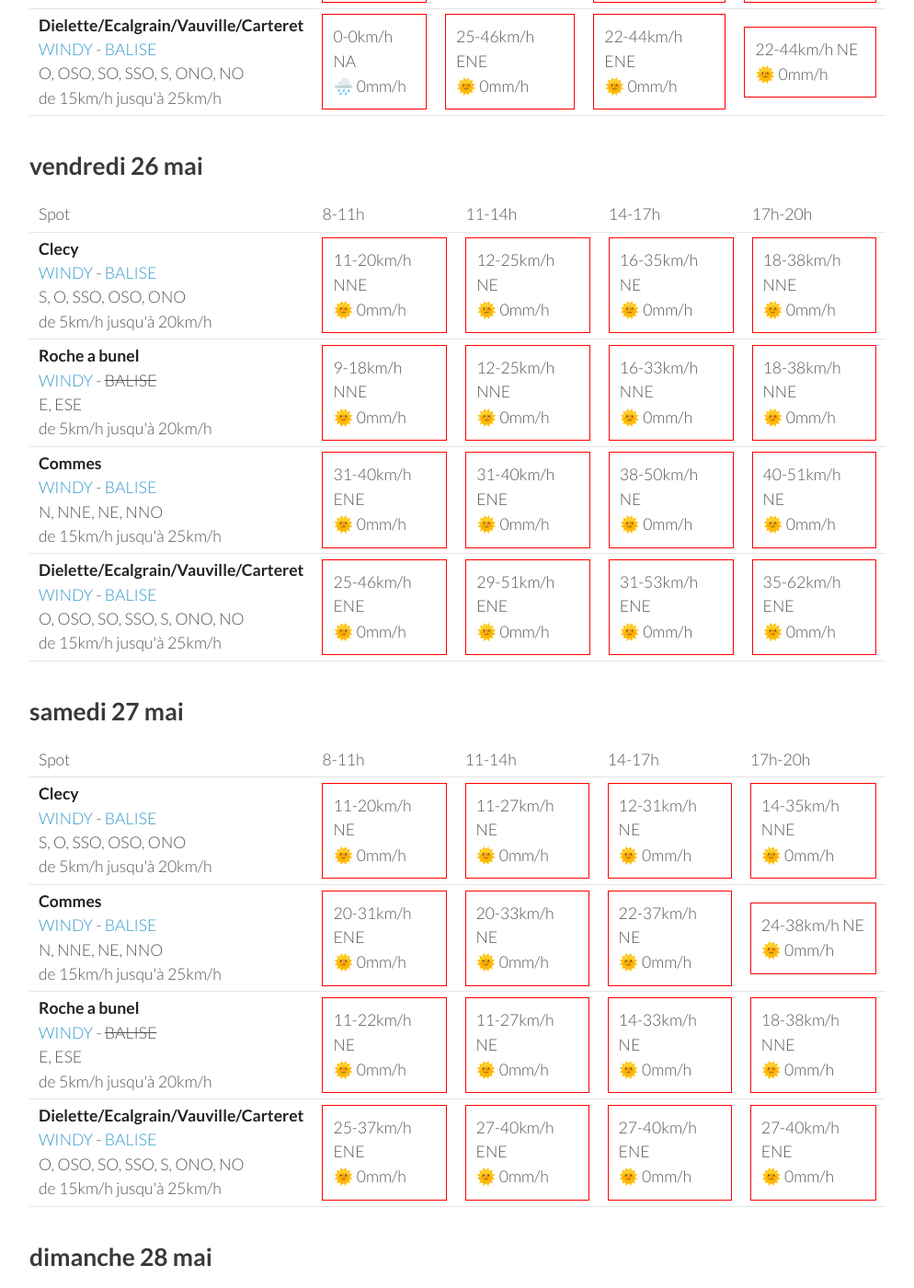
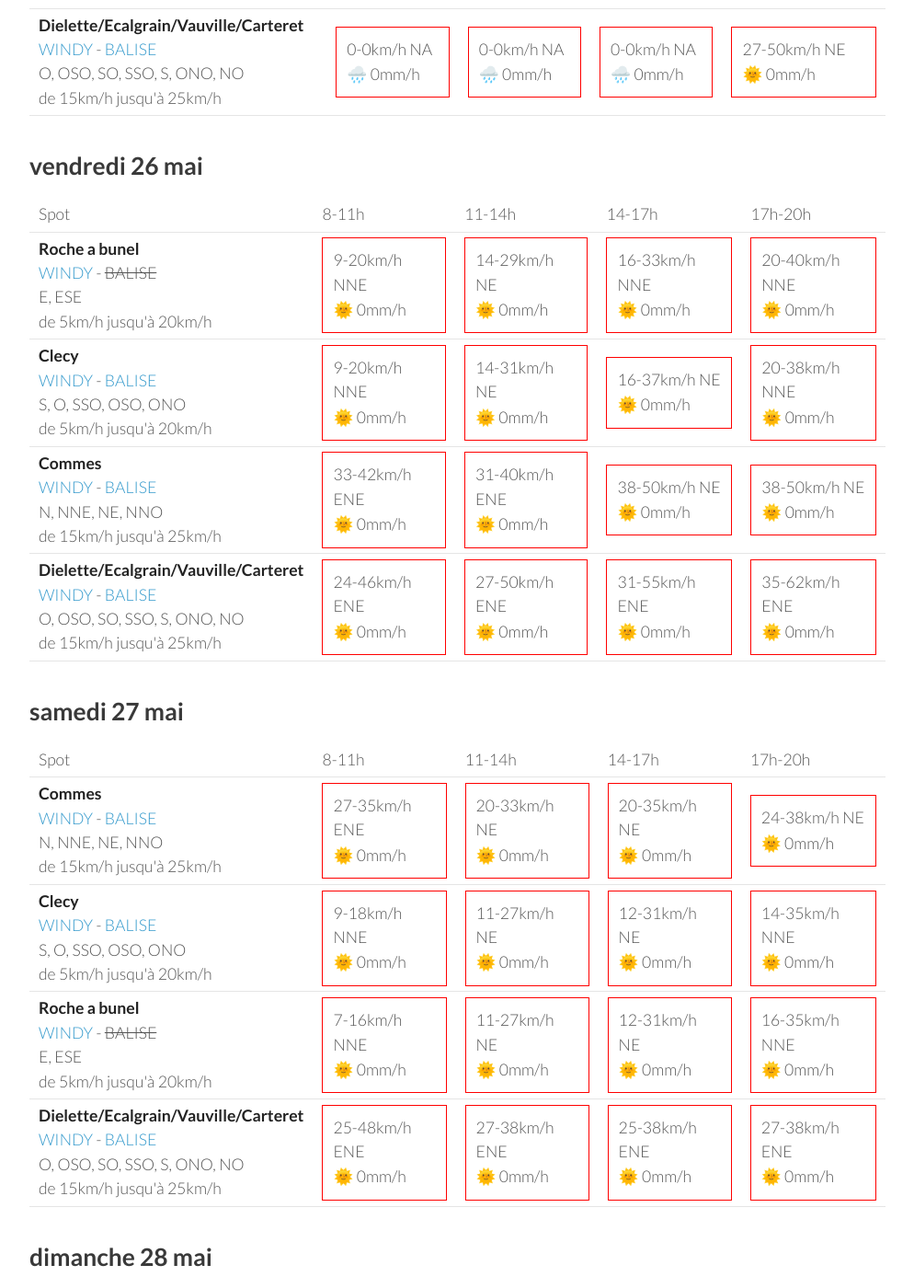
Before and after one commit to parapente-dans-le-nord/parapente-dans-le-nord.github.io, a Jekyll site: the page built from normandie.markdown, in a window 1280 px wide and 1400 px high, scrolled down 707 px. Shown: the whole window at 92% size, without its empty margins (26-1020 px from the left). Built offline with Jekyll 4.4.1, drawn with Linux system fonts in a browser that asks for light colours; some of the changed text lies outside the part shown.

Commit message:
update index.markdown

```diff
--- a/normandie.markdown
+++ b/normandie.markdown
@@ -25,36 +25,36 @@ page mise à jour le jeudi 25 mai 17:46
         <td><strong>Clecy</strong><br><a href="https://windy.com/48.929/-0.470?48.516,-0.470,8">WINDY</a> - <span class=""><a href="http://www.balisemeteo.com/balise.php?idBalise=122">BALISE</a> </span><br> <span class="vent-favorable">S, O, SSO, OSO, ONO</span><br><span class="force-vent">de 5km/h jusqu'à 20km/h</span> </td>
 
             <td><div class="not-flyable"><p>0-0km/h NA</p><p>🌧️ 0mm/h</p></div></td>
-            <td><div class="not-flyable"><p>18-38km/h NE</p><p>🌞 0mm/h</p></div></td>
-            <td><div class="not-flyable"><p>18-37km/h NE</p><p>🌞 0mm/h</p></div></td>
-            <td><div class="not-flyable"><p>24-46km/h NNE</p><p>🌞 0mm/h</p></div></td>
+            <td><div class="not-flyable"><p>0-0km/h NA</p><p>🌧️ 0mm/h</p></div></td>
+            <td><div class="not-flyable"><p>0-0km/h NA</p><p>🌧️ 0mm/h</p></div></td>
+            <td><div class="not-flyable"><p>22-48km/h NNE</p><p>🌞 0mm/h</p></div></td>
 
     </tr>
 <tr>
         <td><strong>Commes</strong><br><a href="https://windy.com/49.346/-0.726?48.936,-0.726,8">WINDY</a> - <span class=""><a href="http://www.balisemeteo.com/balise.php?idBalise=158">BALISE</a> </span><br> <span class="vent-favorable">N, NNE, NE, NNO</span><br><span class="force-vent">de 15km/h jusqu'à 25km/h</span> </td>
 
             <td><div class="not-flyable"><p>0-0km/h NA</p><p>🌧️ 0mm/h</p></div></td>
-            <td><div class="not-flyable"><p>35-44km/h NE</p><p>🌞 0mm/h</p></div></td>
-            <td><div class="not-flyable"><p>31-44km/h NE</p><p>🌞 0mm/h</p></div></td>
-            <td><div class="not-flyable"><p>35-44km/h NE</p><p>🌞 0mm/h</p></div></td>
+            <td><div class="not-flyable"><p>0-0km/h NA</p><p>🌧️ 0mm/h</p></div></td>
+            <td><div class="not-flyable"><p>0-0km/h NA</p><p>🌧️ 0mm/h</p></div></td>
+            <td><div class="not-flyable"><p>37-48km/h NE</p><p>🌞 0mm/h</p></div></td>
 
     </tr>
 <tr>
         <td><strong>Roche a bunel</strong><br><a href="https://windy.com/48.993/-0.499?48.580,-0.499,8">WINDY</a> - <span class="no-balise"> BALISE </span><br> <span class="vent-favorable">E, ESE</span><br><span class="force-vent">de 5km/h jusqu'à 20km/h</span> </td>
 
             <td><div class="not-flyable"><p>0-0km/h NA</p><p>🌧️ 0mm/h</p></div></td>
-            <td><div class="not-flyable"><p>16-35km/h NE</p><p>🌞 0mm/h</p></div></td>
-            <td><div class="not-flyable"><p>18-37km/h NNE</p><p>🌞 0mm/h</p></div></td>
-            <td><div class="not-flyable"><p>22-44km/h NNE</p><p>🌞 0mm/h</p></div></td>
+            <td><div class="not-flyable"><p>0-0km/h NA</p><p>🌧️ 0mm/h</p></div></td>
+            <td><div class="not-flyable"><p>0-0km/h NA</p><p>🌧️ 0mm/h</p></div></td>
+            <td><div class="not-flyable"><p>24-48km/h NNE</p><p>🌞 0mm/h</p></div></td>
 
     </tr>
 <tr>
         <td><strong>Dielette/Ecalgrain/Vauville/Carteret</strong><br><a href="https://windy.com/49.650/-1.856?49.243,-1.856,8">WINDY</a> - <span class=""><a href="http://www.balisemeteo.com/balise.php?idBalise=81">BALISE</a> </span><br> <span class="vent-favorable">O, OSO, SO, SSO, S, ONO, NO</span><br><span class="force-vent">de 15km/h jusqu'à 25km/h</span> </td>
 
             <td><div class="not-flyable"><p>0-0km/h NA</p><p>🌧️ 0mm/h</p></div></td>
-            <td><div class="not-flyable"><p>25-46km/h ENE</p><p>🌞 0mm/h</p></div></td>
-            <td><div class="not-flyable"><p>22-44km/h ENE</p><p>🌞 0mm/h</p></div></td>
-            <td><div class="not-flyable"><p>22-44km/h NE</p><p>🌞 0mm/h</p></div></td>
+            <td><div class="not-flyable"><p>0-0km/h NA</p><p>🌧️ 0mm/h</p></div></td>
+            <td><div class="not-flyable"><p>0-0km/h NA</p><p>🌧️ 0mm/h</p></div></td>
+            <td><div class="not-flyable"><p>27-50km/h NE</p><p>🌞 0mm/h</p></div></td>
 
     </tr>
 
@@ -74,41 +74,41 @@ page mise à jour le jeudi 25 mai 17:46
       <td>17h-20h</td>
     </tr>
 <tr>
-        <td><strong>Clecy</strong><br><a href="https://windy.com/48.929/-0.470?48.516,-0.470,8">WINDY</a> - <span class=""><a href="http://www.balisemeteo.com/balise.php?idBalise=122">BALISE</a> </span><br> <span class="vent-favorable">S, O, SSO, OSO, ONO</span><br><span class="force-vent">de 5km/h jusqu'à 20km/h</span> </td>
+        <td><strong>Roche a bunel</strong><br><a href="https://windy.com/48.993/-0.499?48.580,-0.499,8">WINDY</a> - <span class="no-balise"> BALISE </span><br> <span class="vent-favorable">E, ESE</span><br><span class="force-vent">de 5km/h jusqu'à 20km/h</span> </td>
 
-            <td><div class="not-flyable"><p>11-20km/h NNE</p><p>🌞 0mm/h</p></div></td>
-            <td><div class="not-flyable"><p>12-25km/h NE</p><p>🌞 0mm/h</p></div></td>
-            <td><div class="not-flyable"><p>16-35km/h NE</p><p>🌞 0mm/h</p></div></td>
-            <td><div class="not-flyable"><p>18-38km/h NNE</p><p>🌞 0mm/h</p></div></td>
+            <td><div class="not-flyable"><p>9-20km/h NNE</p><p>🌞 0mm/h</p></div></td>
+            <td><div class="not-flyable"><p>14-29km/h NE</p><p>🌞 0mm/h</p></div></td>
+            <td><div class="not-flyable"><p>16-33km/h NNE</p><p>🌞 0mm/h</p></div></td>
+            <td><div class="not-flyable"><p>20-40km/h NNE</p><p>🌞 0mm/h</p></div></td>
 
 
     </tr>
 <tr>
-        <td><strong>Roche a bunel</strong><br><a href="https://windy.com/48.993/-0.499?48.580,-0.499,8">WINDY</a> - <span class="no-balise"> BALISE </span><br> <span class="vent-favorable">E, ESE</span><br><span class="force-vent">de 5km/h jusqu'à 20km/h</span> </td>
+        <td><strong>Clecy</strong><br><a href="https://windy.com/48.929/-0.470?48.516,-0.470,8">WINDY</a> - <span class=""><a href="http://www.balisemeteo.com/balise.php?idBalise=122">BALISE</a> </span><br> <span class="vent-favorable">S, O, SSO, OSO, ONO</span><br><span class="force-vent">de 5km/h jusqu'à 20km/h</span> </td>
 
-            <td><div class="not-flyable"><p>9-18km/h NNE</p><p>🌞 0mm/h</p></div></td>
-            <td><div class="not-flyable"><p>12-25km/h NNE</p><p>🌞 0mm/h</p></div></td>
-            <td><div class="not-flyable"><p>16-33km/h NNE</p><p>🌞 0mm/h</p></div></td>
-            <td><div class="not-flyable"><p>18-38km/h NNE</p><p>🌞 0mm/h</p></div></td>
+            <td><div class="not-flyable"><p>9-20km/h NNE</p><p>🌞 0mm/h</p></div></td>
+            <td><div class="not-flyable"><p>14-31km/h NE</p><p>🌞 0mm/h</p></div></td>
+            <td><div class="not-flyable"><p>16-37km/h NE</p><p>🌞 0mm/h</p></div></td>
+            <td><div class="not-flyable"><p>20-38km/h NNE</p><p>🌞 0mm/h</p></div></td>
 
 
     </tr>
 <tr>
         <td><strong>Commes</strong><br><a href="https://windy.com/49.346/-0.726?48.936,-0.726,8">WINDY</a> - <span class=""><a href="http://www.balisemeteo.com/balise.php?idBalise=158">BALISE</a> </span><br> <span class="vent-favorable">N, NNE, NE, NNO</span><br><span class="force-vent">de 15km/h jusqu'à 25km/h</span> </td>
 
-            <td><div class="not-flyable"><p>31-40km/h ENE</p><p>🌞 0mm/h</p></div></td>
+            <td><div class="not-flyable"><p>33-42km/h ENE</p><p>🌞 0mm/h</p></div></td>
             <td><div class="not-flyable"><p>31-40km/h ENE</p><p>🌞 0mm/h</p></div></td>
             <td><div class="not-flyable"><p>38-50km/h NE</p><p>🌞 0mm/h</p></div></td>
-            <td><div class="not-flyable"><p>40-51km/h NE</p><p>🌞 0mm/h</p></div></td>
+            <td><div class="not-flyable"><p>38-50km/h NE</p><p>🌞 0mm/h</p></div></td>
 
 
     </tr>
 <tr>
         <td><strong>Dielette/Ecalgrain/Vauville/Carteret</strong><br><a href="https://windy.com/49.650/-1.856?49.243,-1.856,8">WINDY</a> - <span class=""><a href="http://www.balisemeteo.com/balise.php?idBalise=81">BALISE</a> </span><br> <span class="vent-favorable">O, OSO, SO, SSO, S, ONO, NO</span><br><span class="force-vent">de 15km/h jusqu'à 25km/h</span> </td>
 
-            <td><div class="not-flyable"><p>25-46km/h ENE</p><p>🌞 0mm/h</p></div></td>
-            <td><div class="not-flyable"><p>29-51km/h ENE</p><p>🌞 0mm/h</p></div></td>
-            <td><div class="not-flyable"><p>31-53km/h ENE</p><p>🌞 0mm/h</p></div></td>
+            <td><div class="not-flyable"><p>24-46km/h ENE</p><p>🌞 0mm/h</p></div></td>
+            <td><div class="not-flyable"><p>27-50km/h ENE</p><p>🌞 0mm/h</p></div></td>
+            <td><div class="not-flyable"><p>31-55km/h ENE</p><p>🌞 0mm/h</p></div></td>
             <td><div class="not-flyable"><p>35-62km/h ENE</p><p>🌞 0mm/h</p></div></td>
 
 
@@ -130,9 +130,19 @@ page mise à jour le jeudi 25 mai 17:46
       <td>17h-20h</td>
     </tr>
 <tr>
+        <td><strong>Commes</strong><br><a href="https://windy.com/49.346/-0.726?48.936,-0.726,8">WINDY</a> - <span class=""><a href="http://www.balisemeteo.com/balise.php?idBalise=158">BALISE</a> </span><br> <span class="vent-favorable">N, NNE, NE, NNO</span><br><span class="force-vent">de 15km/h jusqu'à 25km/h</span> </td>
+
+            <td><div class="not-flyable"><p>27-35km/h ENE</p><p>🌞 0mm/h</p></div></td>
+            <td><div class="not-flyable"><p>20-33km/h NE</p><p>🌞 0mm/h</p></div></td>
+            <td><div class="not-flyable"><p>20-35km/h NE</p><p>🌞 0mm/h</p></div></td>
+            <td><div class="not-flyable"><p>24-38km/h NE</p><p>🌞 0mm/h</p></div></td>
+
+
+    </tr>
+<tr>
         <td><strong>Clecy</strong><br><a href="https://windy.com/48.929/-0.470?48.516,-0.470,8">WINDY</a> - <span class=""><a href="http://www.balisemeteo.com/balise.php?idBalise=122">BALISE</a> </span><br> <span class="vent-favorable">S, O, SSO, OSO, ONO</span><br><span class="force-vent">de 5km/h jusqu'à 20km/h</span> </td>
 
-            <td><div class="not-flyable"><p>11-20km/h NE</p><p>🌞 0mm/h</p></div></td>
+            <td><div class="not-flyable"><p>9-18km/h NNE</p><p>🌞 0mm/h</p></div></td>
             <td><div class="not-flyable"><p>11-27km/h NE</p><p>🌞 0mm/h</p></div></td>
             <td><div class="not-flyable"><p>12-31km/h NE</p><p>🌞 0mm/h</p></div></td>
             <td><div class="not-flyable"><p>14-35km/h NNE</p><p>🌞 0mm/h</p></div></td>
@@ -140,32 +150,22 @@ page mise à jour le jeudi 25 mai 17:46
 
     </tr>
 <tr>
-        <td><strong>Commes</strong><br><a href="https://windy.com/49.346/-0.726?48.936,-0.726,8">WINDY</a> - <span class=""><a href="http://www.balisemeteo.com/balise.php?idBalise=158">BALISE</a> </span><br> <span class="vent-favorable">N, NNE, NE, NNO</span><br><span class="force-vent">de 15km/h jusqu'à 25km/h</span> </td>
-
-            <td><div class="not-flyable"><p>20-31km/h ENE</p><p>🌞 0mm/h</p></div></td>
-            <td><div class="not-flyable"><p>20-33km/h NE</p><p>🌞 0mm/h</p></div></td>
-            <td><div class="not-flyable"><p>22-37km/h NE</p><p>🌞 0mm/h</p></div></td>
-            <td><div class="not-flyable"><p>24-38km/h NE</p><p>🌞 0mm/h</p></div></td>
-
-
-    </tr>
-<tr>
         <td><strong>Roche a bunel</strong><br><a href="https://windy.com/48.993/-0.499?48.580,-0.499,8">WINDY</a> - <span class="no-balise"> BALISE </span><br> <span class="vent-favorable">E, ESE</span><br><span class="force-vent">de 5km/h jusqu'à 20km/h</span> </td>
 
-            <td><div class="not-flyable"><p>11-22km/h NE</p><p>🌞 0mm/h</p></div></td>
+            <td><div class="not-flyable"><p>7-16km/h NNE</p><p>🌞 0mm/h</p></div></td>
             <td><div class="not-flyable"><p>11-27km/h NE</p><p>🌞 0mm/h</p></div></td>
-            <td><div class="not-flyable"><p>14-33km/h NE</p><p>🌞 0mm/h</p></div></td>
-            <td><div class="not-flyable"><p>18-38km/h NNE</p><p>🌞 0mm/h</p></div></td>
+            <td><div class="not-flyable"><p>12-31km/h NE</p><p>🌞 0mm/h</p></div></td>
+            <td><div class="not-flyable"><p>16-35km/h NNE</p><p>🌞 0mm/h</p></div></td>
 
 
     </tr>
 <tr>
         <td><strong>Dielette/Ecalgrain/Vauville/Carteret</strong><br><a href="https://windy.com/49.650/-1.856?49.243,-1.856,8">WINDY</a> - <span class=""><a href="http://www.balisemeteo.com/balise.php?idBalise=81">BALISE</a> </span><br> <span class="vent-favorable">O, OSO, SO, SSO, S, ONO, NO</span><br><span class="force-vent">de 15km/h jusqu'à 25km/h</span> </td>
 
-            <td><div class="not-flyable"><p>25-37km/h ENE</p><p>🌞 0mm/h</p></div></td>
-            <td><div class="not-flyable"><p>27-40km/h ENE</p><p>🌞 0mm/h</p></div></td>
-            <td><div class="not-flyable"><p>27-40km/h ENE</p><p>🌞 0mm/h</p></div></td>
-            <td><div class="not-flyable"><p>27-40km/h ENE</p><p>🌞 0mm/h</p></div></td>
+            <td><div class="not-flyable"><p>25-48km/h ENE</p><p>🌞 0mm/h</p></div></td>
+            <td><div class="not-flyable"><p>27-38km/h ENE</p><p>🌞 0mm/h</p></div></td>
+            <td><div class="not-flyable"><p>25-38km/h ENE</p><p>🌞 0mm/h</p></div></td>
+            <td><div class="not-flyable"><p>27-38km/h ENE</p><p>🌞 0mm/h</p></div></td>
 
 
     </tr>
@@ -188,10 +188,10 @@ page mise à jour le jeudi 25 mai 17:46
 <tr>
         <td><strong>Commes</strong><br><a href="https://windy.com/49.346/-0.726?48.936,-0.726,8">WINDY</a> - <span class=""><a href="http://www.balisemeteo.com/balise.php?idBalise=158">BALISE</a> </span><br> <span class="vent-favorable">N, NNE, NE, NNO</span><br><span class="force-vent">de 15km/h jusqu'à 25km/h</span> </td>
 
-            <td><div class="flyable"><p>16-25km/h NE</p><p>🌞 0mm/h</p></div></td>
-            <td><div class="not-flyable"><p>20-35km/h NE</p><p>🌞 0mm/h</p></div></td>
-            <td><div class="not-flyable"><p>25-42km/h NE</p><p>🌞 0mm/h</p></div></td>
-            <td><div class="not-flyable"><p>27-46km/h NE</p><p>🌞 0mm/h</p></div></td>
+            <td><div class="flyable"><p>16-24km/h NE</p><p>🌞 0mm/h</p></div></td>
+            <td><div class="not-flyable"><p>18-29km/h NE</p><p>🌞 0mm/h</p></div></td>
+            <td><div class="not-flyable"><p>22-37km/h NNE</p><p>🌞 0mm/h</p></div></td>
+            <td><div class="not-flyable"><p>25-42km/h NNE</p><p>🌞 0mm/h</p></div></td>
 
 
     </tr>
@@ -199,9 +199,9 @@ page mise à jour le jeudi 25 mai 17:46
         <td><strong>Dielette/Ecalgrain/Vauville/Carteret</strong><br><a href="https://windy.com/49.650/-1.856?49.243,-1.856,8">WINDY</a> - <span class=""><a href="http://www.balisemeteo.com/balise.php?idBalise=81">BALISE</a> </span><br> <span class="vent-favorable">O, OSO, SO, SSO, S, ONO, NO</span><br><span class="force-vent">de 15km/h jusqu'à 25km/h</span> </td>
 
             <td><div class="not-flyable"><p>18-25km/h NE</p><p>🌞 0mm/h</p></div></td>
+            <td><div class="not-flyable"><p>20-31km/h NE</p><p>🌞 0mm/h</p></div></td>
             <td><div class="not-flyable"><p>24-35km/h NE</p><p>🌞 0mm/h</p></div></td>
             <td><div class="not-flyable"><p>25-37km/h NE</p><p>🌞 0mm/h</p></div></td>
-            <td><div class="not-flyable"><p>29-42km/h ENE</p><p>🌞 0mm/h</p></div></td>
 
 
     </tr>
@@ -218,10 +218,10 @@ page mise à jour le jeudi 25 mai 17:46
 <tr>
         <td><strong>Roche a bunel</strong><br><a href="https://windy.com/48.993/-0.499?48.580,-0.499,8">WINDY</a> - <span class="no-balise"> BALISE </span><br> <span class="vent-favorable">E, ESE</span><br><span class="force-vent">de 5km/h jusqu'à 20km/h</span> </td>
 
-            <td><div class="not-flyable"><p>9-18km/h NNE</p><p>🌞 0mm/h</p></div></td>
-            <td><div class="not-flyable"><p>14-31km/h NNE</p><p>🌞 0mm/h</p></div></td>
-            <td><div class="not-flyable"><p>16-37km/h NE</p><p>🌞 0mm/h</p></div></td>
-            <td><div class="not-flyable"><p>22-44km/h NNE</p><p>🌞 0mm/h</p></div></td>
+            <td><div class="not-flyable"><p>7-18km/h NNE</p><p>🌞 0mm/h</p></div></td>
+            <td><div class="not-flyable"><p>12-29km/h NNE</p><p>🌞 0mm/h</p></div></td>
+            <td><div class="not-flyable"><p>16-35km/h NNE</p><p>🌞 0mm/h</p></div></td>
+            <td><div class="not-flyable"><p>18-40km/h NNE</p><p>🌞 0mm/h</p></div></td>
 
 
     </tr>
@@ -257,7 +257,7 @@ page mise à jour le jeudi 25 mai 17:46
             <td><div class="not-flyable"><p>33-51km/h ENE</p><p>🌞 0mm/h</p></div></td>
             <td><div class="not-flyable"><p>33-53km/h NE</p><p>🌞 0mm/h</p></div></td>
             <td><div class="not-flyable"><p>37-59km/h NE</p><p>🌞 0mm/h</p></div></td>
-            <td><div class="not-flyable"><p>37-61km/h NE</p><p>🌞 0mm/h</p></div></td>
+            <td><div class="not-flyable"><p>35-59km/h NE</p><p>🌞 0mm/h</p></div></td>
 
 
     </tr>
@@ -265,19 +265,19 @@ page mise à jour le jeudi 25 mai 17:46
         <td><strong>Roche a bunel</strong><br><a href="https://windy.com/48.993/-0.499?48.580,-0.499,8">WINDY</a> - <span class="no-balise"> BALISE </span><br> <span class="vent-favorable">E, ESE</span><br><span class="force-vent">de 5km/h jusqu'à 20km/h</span> </td>
 
             <td><div class="not-flyable"><p>18-37km/h NE</p><p>🌞 0mm/h</p></div></td>
-            <td><div class="not-flyable"><p>18-42km/h NE</p><p>🌞 0mm/h</p></div></td>
-            <td><div class="not-flyable"><p>22-46km/h NE</p><p>🌞 0mm/h</p></div></td>
-            <td><div class="not-flyable"><p>25-51km/h NNE</p><p>🌞 0mm/h</p></div></td>
+            <td><div class="not-flyable"><p>20-42km/h NE</p><p>🌞 0mm/h</p></div></td>
+            <td><div class="not-flyable"><p>20-46km/h NE</p><p>🌞 0mm/h</p></div></td>
+            <td><div class="not-flyable"><p>22-48km/h NNE</p><p>🌞 0mm/h</p></div></td>
 
 
     </tr>
 <tr>
         <td><strong>Dielette/Ecalgrain/Vauville/Carteret</strong><br><a href="https://windy.com/49.650/-1.856?49.243,-1.856,8">WINDY</a> - <span class=""><a href="http://www.balisemeteo.com/balise.php?idBalise=81">BALISE</a> </span><br> <span class="vent-favorable">O, OSO, SO, SSO, S, ONO, NO</span><br><span class="force-vent">de 15km/h jusqu'à 25km/h</span> </td>
 
-            <td><div class="not-flyable"><p>38-53km/h ENE</p><p>🌞 0mm/h</p></div></td>
-            <td><div class="not-flyable"><p>40-59km/h ENE</p><p>🌞 0mm/h</p></div></td>
+            <td><div class="not-flyable"><p>37-55km/h ENE</p><p>🌞 0mm/h</p></div></td>
+            <td><div class="not-flyable"><p>38-57km/h ENE</p><p>🌞 0mm/h</p></div></td>
+            <td><div class="not-flyable"><p>42-61km/h ENE</p><p>🌞 0mm/h</p></div></td>
             <td><div class="not-flyable"><p>40-61km/h ENE</p><p>🌞 0mm/h</p></div></td>
-            <td><div class="not-flyable"><p>40-61km/h NE</p><p>🌞 0mm/h</p></div></td>
 
 
     </tr>
@@ -310,9 +310,9 @@ page mise à jour le jeudi 25 mai 17:46
 <tr>
         <td><strong>Commes</strong><br><a href="https://windy.com/49.346/-0.726?48.936,-0.726,8">WINDY</a> - <span class=""><a href="http://www.balisemeteo.com/balise.php?idBalise=158">BALISE</a> </span><br> <span class="vent-favorable">N, NNE, NE, NNO</span><br><span class="force-vent">de 15km/h jusqu'à 25km/h</span> </td>
 
-            <td><div class="not-flyable"><p>29-46km/h ENE</p><p>🌞 0mm/h</p></div></td>
-            <td><div class="not-flyable"><p>31-48km/h NE</p><p>🌞 0mm/h</p></div></td>
-            <td><div class="not-flyable"><p>35-55km/h NE</p><p>🌞 0mm/h</p></div></td>
+            <td><div class="not-flyable"><p>29-44km/h ENE</p><p>🌞 0mm/h</p></div></td>
+            <td><div class="not-flyable"><p>31-50km/h NE</p><p>🌞 0mm/h</p></div></td>
+            <td><div class="not-flyable"><p>33-55km/h NE</p><p>🌞 0mm/h</p></div></td>
             <td><div class="not-flyable"><p>35-57km/h NE</p><p>🌞 0mm/h</p></div></td>
 
 
@@ -321,7 +321,7 @@ page mise à jour le jeudi 25 mai 17:46
         <td><strong>Roche a bunel</strong><br><a href="https://windy.com/48.993/-0.499?48.580,-0.499,8">WINDY</a> - <span class="no-balise"> BALISE </span><br> <span class="vent-favorable">E, ESE</span><br><span class="force-vent">de 5km/h jusqu'à 20km/h</span> </td>
 
             <td><div class="not-flyable"><p>16-31km/h NE</p><p>🌞 0mm/h</p></div></td>
-            <td><div class="not-flyable"><p>18-37km/h NE</p><p>🌞 0mm/h</p></div></td>
+            <td><div class="not-flyable"><p>18-38km/h NE</p><p>🌞 0mm/h</p></div></td>
             <td><div class="not-flyable"><p>20-42km/h NNE</p><p>🌞 0mm/h</p></div></td>
             <td><div class="not-flyable"><p>22-46km/h NNE</p><p>🌞 0mm/h</p></div></td>
 
@@ -330,10 +330,10 @@ page mise à jour le jeudi 25 mai 17:46
 <tr>
         <td><strong>Dielette/Ecalgrain/Vauville/Carteret</strong><br><a href="https://windy.com/49.650/-1.856?49.243,-1.856,8">WINDY</a> - <span class=""><a href="http://www.balisemeteo.com/balise.php?idBalise=81">BALISE</a> </span><br> <span class="vent-favorable">O, OSO, SO, SSO, S, ONO, NO</span><br><span class="force-vent">de 15km/h jusqu'à 25km/h</span> </td>
 
-            <td><div class="not-flyable"><p>40-59km/h ENE</p><p>🌞 0mm/h</p></div></td>
-            <td><div class="not-flyable"><p>38-61km/h ENE</p><p>🌞 0mm/h</p></div></td>
-            <td><div class="not-flyable"><p>40-59km/h ENE</p><p>🌞 0mm/h</p></div></td>
-            <td><div class="not-flyable"><p>40-59km/h ENE</p><p>🌞 0mm/h</p></div></td>
+            <td><div class="not-flyable"><p>40-57km/h ENE</p><p>🌞 0mm/h</p></div></td>
+            <td><div class="not-flyable"><p>40-61km/h ENE</p><p>🌞 0mm/h</p></div></td>
+            <td><div class="not-flyable"><p>40-61km/h ENE</p><p>🌞 0mm/h</p></div></td>
+            <td><div class="not-flyable"><p>40-61km/h ENE</p><p>🌞 0mm/h</p></div></td>
 
 
     </tr>
```
Also changed, not shown: other parts of normandie.markdown (+1 -1 lines).
